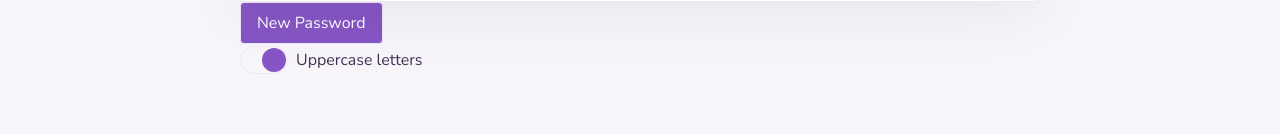
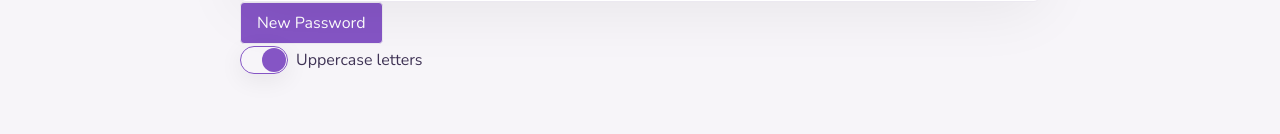
Before and after one commit to codesect/cs01-team-ada-04, a React (Create React App) app: page / in a window 1280 px wide. Shown: the part 263-397 px from the top of the page. Built offline with nearby package versions, Linux system fonts and the light colour scheme.

Commit message:
fixed some styles

```diff
--- a/src/components/SwitchToggle.js
+++ b/src/components/SwitchToggle.js
@@ -23,7 +23,7 @@ const Label = styled.label`
   &::before {
     background-color: ${theme => theme.input};
     border: 1px solid
-      ${({ checked, theme }) => (checked ? theme.border : '#ece9f1')};
+      ${({ checked, theme }) => (checked ? theme.borderActive : theme.border)};
     border-radius: 100rem;
     box-shadow: ${({ theme }) => theme.boxShadowSmall};
     content: '';
--- a/src/themes.js
+++ b/src/themes.js
@@ -29,6 +29,7 @@ const defaultTheme = {
   borderActive: colors.purple,
   boxShadow: '0 6px 64px 0 rgba(0, 0, 0, 0.07)',
   boxShadowHeader: '0 0 10px rgba(0, 0, 0, 0.07)',
+  boxShadowSmall: '0 6px 24px rgba(0, 0, 0, 0.07)',
   breakpointS: '600px',
   button: colors.purple,
   buttonActive: colors.darkPurple,
```
